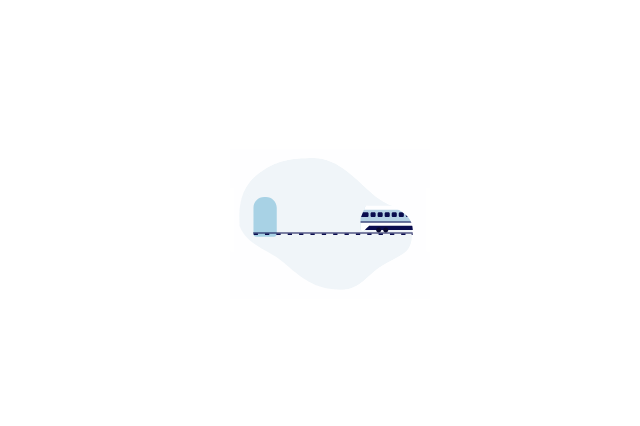
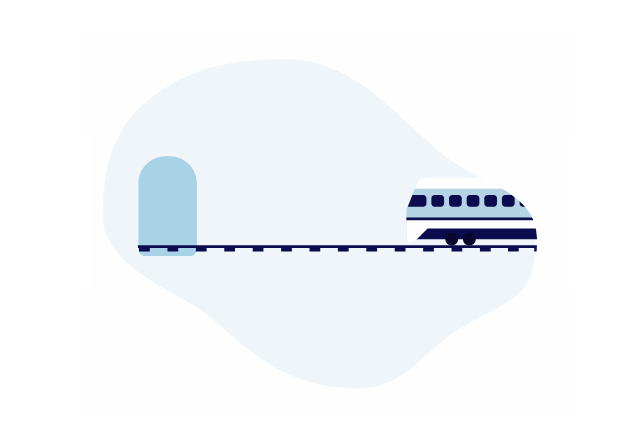
Before and after one commit to HebutJipeng/carrot, a Vue app in the folder carrot-web/: page /lottie in a window 1280 px wide. Shown: the part 176-602 px from the top of the page, without its empty margins (310-950 px from the left). Built offline with nearby package versions, Linux system fonts and the light colour scheme.

Commit message:
update: 堵车的周五

```diff
--- a/carrot-web/public/index.html
+++ b/carrot-web/public/index.html
@@ -5,7 +5,7 @@
     <meta http-equiv="X-UA-Compatible" content="IE=edge">
     <meta name="viewport" content="width=device-width,initial-scale=1.0">
     <link rel="icon" href="<%= BASE_URL %>favicon.ico">
-    <title>carrot-web</title>
+    <title>Let's Dance!</title>
   </head>
   <body>
     <noscript>
--- a/carrot-web/src/App.vue
+++ b/carrot-web/src/App.vue
@@ -5,6 +5,10 @@
 </template>
 
 <style lang="scss">
+html,
+body {
+  background: #fff;
+}
 #app {
   font-family: "Avenir", Helvetica, Arial, sans-serif;
   -webkit-font-smoothing: antialiased;
--- a/carrot-web/src/views/Lottie.vue
+++ b/carrot-web/src/views/Lottie.vue
@@ -23,7 +23,7 @@ export default class Lottie extends Vue {
 }
 </script>
 
-<style lang="scss">
+<style lang="scss" scoped>
 .lottie {
   position: absolute;
   top: 0;
@@ -31,6 +31,7 @@ export default class Lottie extends Vue {
   bottom: 0;
   left: 0;
   margin: 0 auto;
-  max-width: 200px;
+  width: 100%;
+  max-width: 500px;
 }
 </style>
```
